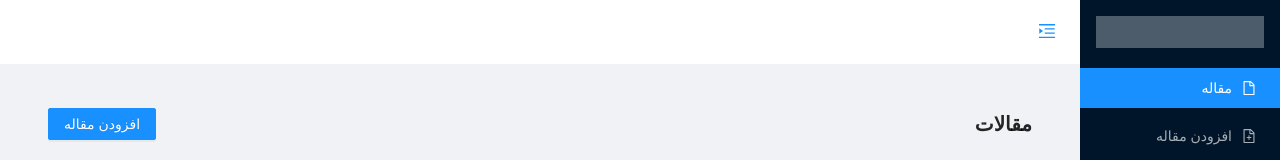
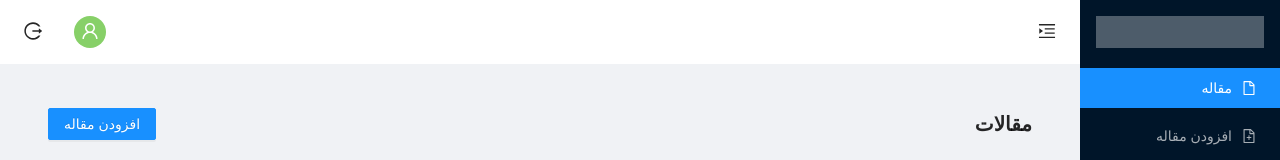
Before and after one commit to soheilhassanjani/blog, a React (Create React App) app: page /app/article in a window 1280 px wide. Shown: the top 160 px of the page. Built offline with nearby package versions, Linux system fonts and the light colour scheme; no server answers; sample sign-in values are in the browser's storage.

Commit message:
Refactoer App Layout

```diff
--- a/src/Layout/AppLayout.jsx
+++ b/src/Layout/AppLayout.jsx
@@ -1,39 +1,22 @@
 import React, { useState } from "react";
-import { Layout, Menu } from "antd";
-import { MenuUnfoldOutlined, MenuFoldOutlined } from "@ant-design/icons";
-import { Logo, StyledLayout, Trigger, StyledHeader } from "./Styled";
-import menu from "Constant/menu";
-import { useLocation } from "react-router";
-import { Link } from "react-router-dom";
+import { Layout } from "antd";
+import { StyledLayout } from "./Styled";
 
-const { Sider, Content } = Layout;
+import MainSider from "Container/MainSider/MainSider";
+import MainHeader from "Container/MainHeader/MainHeader";
+
+const { Content } = Layout;
 
 function AppLayout({ children }) {
-  const location = useLocation();
   const [collapsed, setCollapsed] = useState(false);
   const toggle = () => setCollapsed((prevCollapsed) => !prevCollapsed);
-  const TriggerIcon = !collapsed ? MenuUnfoldOutlined : MenuFoldOutlined;
 
   return (
     <StyledLayout>
-      <Sider trigger={null} collapsible collapsed={collapsed}>
-        <Logo />
-        <Menu theme="dark" mode="inline" selectedKeys={[location.pathname]}>
-          {menu.map((item) => (
-            <Menu.Item key={item.key} icon={item.icon}>
-              <Link to={item.key}>{item.label}</Link>
-            </Menu.Item>
-          ))}
-        </Menu>
-      </Sider>
+      <MainSider collapsed={collapsed} />
       <Layout className="site-layout">
-        <StyledHeader>
-          <Trigger onClick={toggle}>
-            <TriggerIcon />
-          </Trigger>
-        </StyledHeader>
+        <MainHeader toggle={toggle} collapsed={collapsed} />
         <Content
-          className="site-layout-background"
           style={{
             padding: 24,
             minHeight: 280,
--- a/src/Layout/Styled.js
+++ b/src/Layout/Styled.js
@@ -1,32 +1,8 @@
-import { Layout, PageHeader } from "antd";
+import { Layout } from "antd";
 import styled from "styled-components";
-
-const { Header } = Layout;
 
 const StyledLayout = styled(Layout)`
   height: 100vh;
 `;
 
-const Trigger = styled.div`
-  padding: 0 24px;
-  font-size: 18px;
-  line-height: 64px;
-  cursor: pointer;
-  transition: color 0.3s;
-  &:hover {
-    color: #1890ff;
-  }
-`;
-
-const Logo = styled.div`
-  height: 32px;
-  margin: 16px;
-  background: rgba(255, 255, 255, 0.3);
-`;
-
-const StyledHeader = styled(Header)`
-  background: #fff;
-  padding: 0;
-`;
-
-export { StyledLayout, Trigger, Logo, StyledHeader };
+export { StyledLayout };
```
